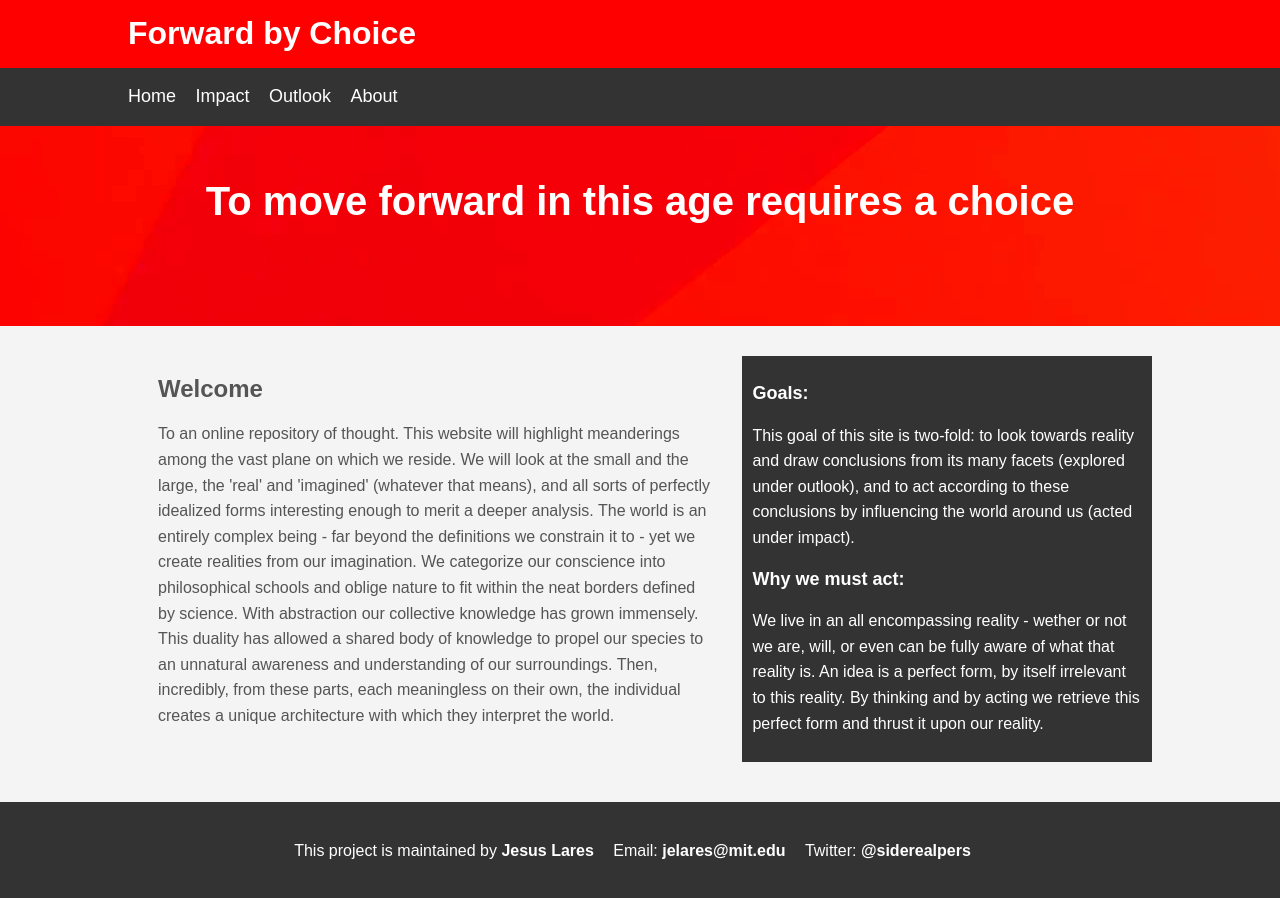
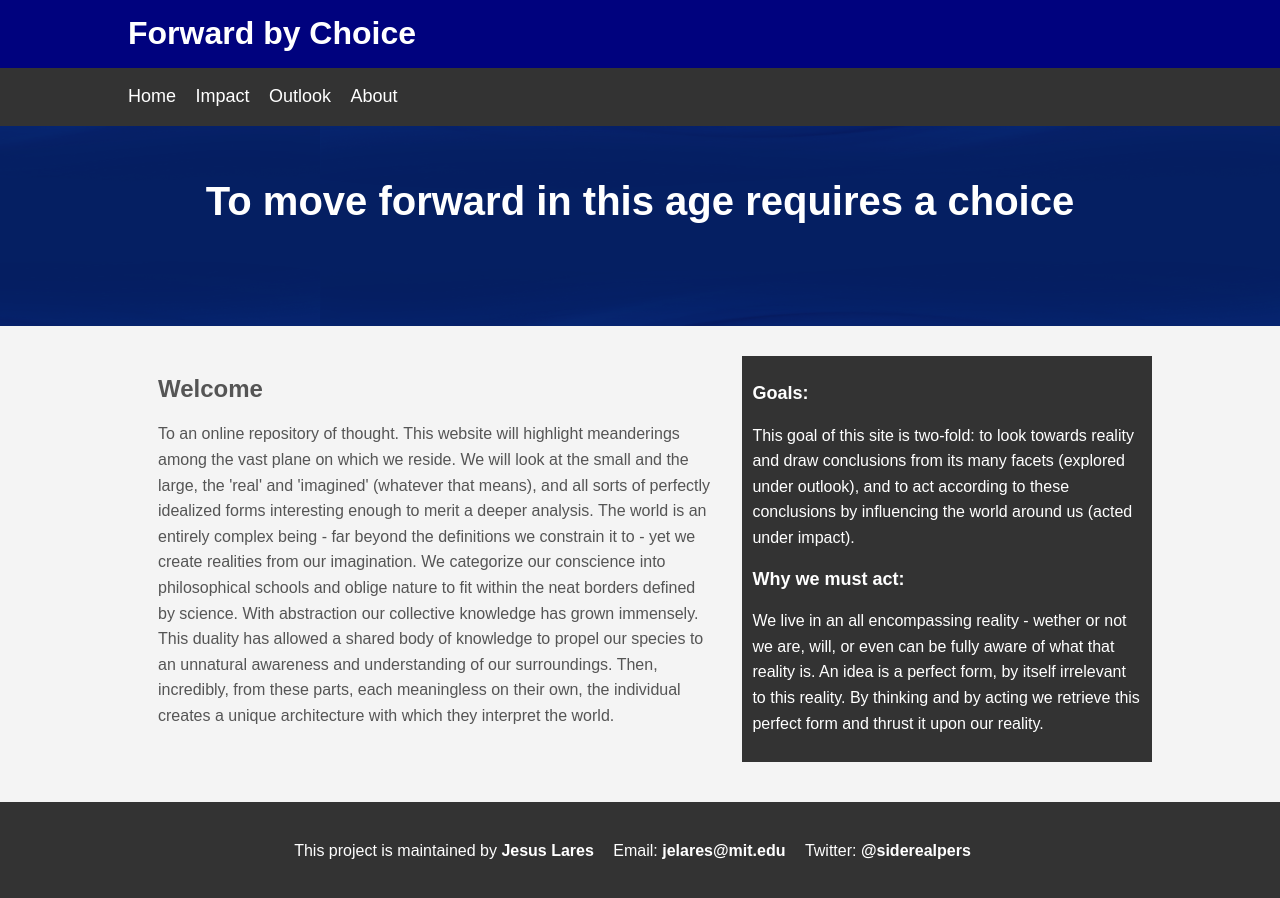
Before and after one commit to jelares/forwardbychoice, a Jekyll site: the page built from index.md, in a window 1280 px wide. Built offline with Jekyll 4.4.1, drawn with Linux system fonts in a browser that asks for light colours.

Commit message:
Blue design background

```diff
--- a/_config.yml
+++ b/_config.yml
@@ -24,7 +24,7 @@ github_username:  sidereal
 
 # Build settings
 markdown: kramdown
-theme: jekyll-theme-minimal
+theme: minima
 plugins:
   - jekyll-feed
 
--- a/css/style.css
+++ b/css/style.css
@@ -14,7 +14,7 @@ body{
 }
 
 #main-header{
-    background-color:red;
+    background-color:rgb(0, 2, 126);
     color:#fff;
 }
 
@@ -40,11 +40,11 @@ body{
 }
 
 #navbar a:hover{
-    color:red;
+    color:blue;
 }
 
 #showcase{
-    background-image:url("../assets/showcasered4.png");
+    background-image:url("../assets/showcaseblue4.png");
     background-position:center right;
     min-height:200px;
     margin-bottom:30px;
@@ -104,7 +104,7 @@ body{
 }
 
 #main-footer a:hover{
-    color:red;
+    color:blue;
 }
 
 @media(max-width:600px){
```
Also changed, not shown: assets/showcaseblue.jpg (added), assets/showcaseblue2.jpg (added), assets/showcaseblue3.jpg (added), assets/showcaseblue4.png (added), impact.md (renamed from donate.md).
